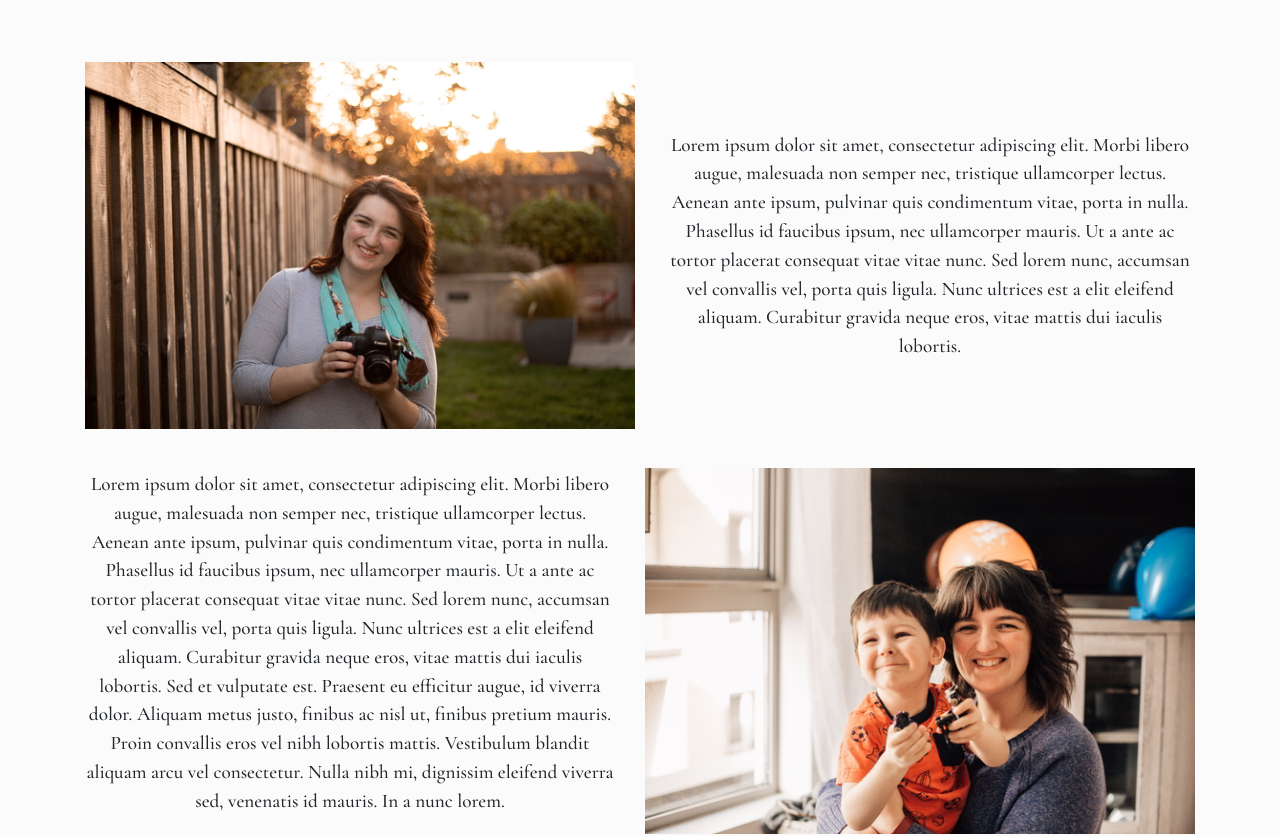
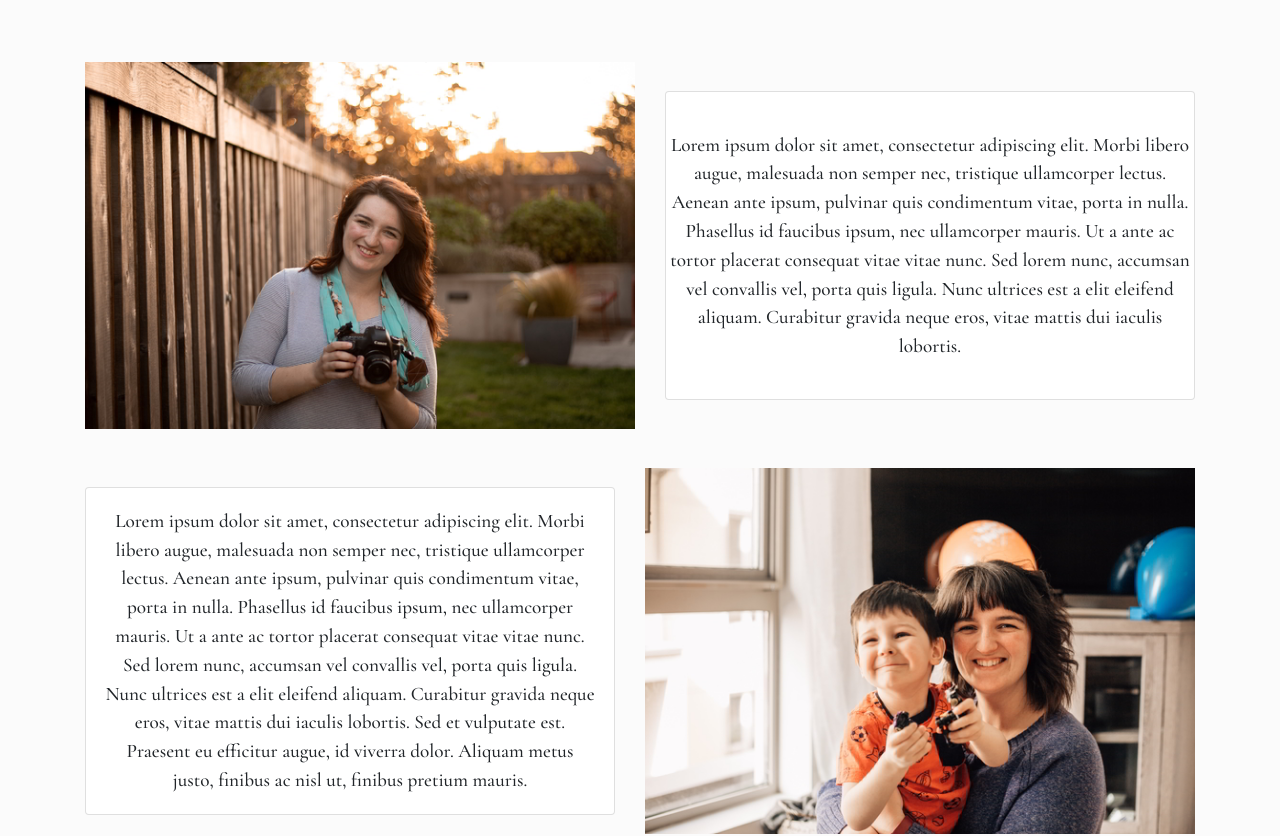
Before and after one commit to T-Ivings/photography-portfolio, a React (Create React App) app: page / in a window 1280 px wide. Shown: the part 1360-2196 px from the top of the page. Built offline with nearby package versions, Linux system fonts and the light colour scheme.

Commit message:
push for laptop

```diff
--- a/src/component/intro/Intro.js
+++ b/src/component/intro/Intro.js
@@ -9,7 +9,7 @@ import './Intro.scss';
 
 const string1 = "Lorem ipsum dolor sit amet, consectetur adipiscing elit. Morbi libero augue, malesuada non semper nec, tristique ullamcorper lectus. Aenean ante ipsum, pulvinar quis condimentum   vitae, porta in nulla. Phasellus id faucibus ipsum, nec ullamcorper mauris. Ut a ante ac tortor placerat consequat vitae vitae nunc. Sed lorem nunc, accumsan vel convallis vel, porta  quis ligula. Nunc ultrices est a elit eleifend aliquam. Curabitur gravida neque eros, vitae mattis dui iaculis lobortis.";
 
-const string2 = "Lorem ipsum dolor sit amet, consectetur adipiscing elit. Morbi libero augue, malesuada non semper nec, tristique ullamcorper lectus. Aenean ante ipsum, pulvinar quis condimentum   vitae, porta in nulla. Phasellus id faucibus ipsum, nec ullamcorper mauris. Ut a ante ac tortor placerat consequat vitae vitae nunc. Sed lorem nunc, accumsan vel convallis vel, porta  quis ligula. Nunc ultrices est a elit eleifend aliquam. Curabitur gravida neque eros, vitae mattis dui iaculis lobortis. Sed et vulputate est. Praesent eu efficitur augue, id viverra   dolor. Aliquam metus justo, finibus ac nisl ut, finibus pretium mauris. Proin convallis eros vel nibh lobortis mattis. Vestibulum blandit aliquam arcu vel consectetur. Nulla nibh mi,  dignissim eleifend viverra sed, venenatis id mauris. In a nunc lorem.";
+const string2 = "Lorem ipsum dolor sit amet, consectetur adipiscing elit. Morbi libero augue, malesuada non semper nec, tristique ullamcorper lectus. Aenean ante ipsum, pulvinar quis condimentum   vitae, porta in nulla. Phasellus id faucibus ipsum, nec ullamcorper mauris. Ut a ante ac tortor placerat consequat vitae vitae nunc. Sed lorem nunc, accumsan vel convallis vel, porta  quis ligula. Nunc ultrices est a elit eleifend aliquam. Curabitur gravida neque eros, vitae mattis dui iaculis lobortis. Sed et vulputate est. Praesent eu efficitur augue, id viverra   dolor. Aliquam metus justo, finibus ac nisl ut, finibus pretium mauris.";
 
 const string3 = "Lorem ipsum dolor sit amet, consectetur adipiscing elit. Morbi libero augue, malesuada non semper nec, tristique ullamcorper lectus. Aenean ante ipsum, pulvinar quis condimentum   vitae, porta in nulla. Phasellus id faucibus ipsum, nec ullamcorper mauris.";
 
--- a/src/component/intro/PhotoRow.js
+++ b/src/component/intro/PhotoRow.js
@@ -1,17 +1,18 @@
 import { React, useState } from 'react';
-import { Row, Col } from 'react-bootstrap';
+import { Row, Col, Card } from 'react-bootstrap';
 
 export default function PhotoRow(props)  {
 
   const [hovered, setHovered] = useState(false)
 
+
       const styles = {
-        myStyles: {
+        myImg: {
         opacity: 1,
         transition: "opacity 1s, background 1s",
         background: "#EBEFF7"
         },
-        myStylesHovered: {
+        myImgHovered: {
         opacity: 0.5,
         transition: "opacity 1s, background 1s",
         borderStyle: 'groove',
@@ -25,10 +26,12 @@ export default function PhotoRow(props)  {
     return(
       <Row>
         <Col className='text-center'>
-        <p>{props.text}</p>
+          <Card style={{padding: '1em'}}>
+            <Card.Text onMouseEnter={() => setHovered(true)} onMouseLeave={() => setHovered(false)}>{props.text}</Card.Text>
+          </Card>
         </Col>
         <Col>
-        <img style={hovered ? styles.myStylesHovered : styles.myStyles } src={props.picture} width={"550px"} alt="" className="photo-row" onMouseEnter={() => setHovered(true)} onMouseLeave={() => setHovered(false)}/>
+        <img style={hovered ? styles.myImgHovered : styles.myImg } src={props.picture} width={"550px"} alt="" className="photo-row" onMouseEnter={() => setHovered(true)} onMouseLeave={() => setHovered(false)}/>
       </Col>
     </Row>
     )
@@ -41,7 +44,9 @@ export default function PhotoRow(props)  {
         <img style={hovered ? styles.myStylesHovered : styles.myStyles } src={props.picture} width={"550px"} alt="" className="photo-row" onMouseEnter={() => setHovered(true)} onMouseLeave={() => setHovered(false)}/>
         </Col>
         <Col className="text-center">
-        {props.text}
+        <Card style={{paddingTop: '2em', paddingBottom: '2em'}}>
+            <Card.Text>{props.text}</Card.Text>
+          </Card>
       </Col>
     </Row>
     )
--- a/src/component/navigation/Navigation.js
+++ b/src/component/navigation/Navigation.js
@@ -13,7 +13,7 @@ const Navigation = () => {
   const handleScroll = debounce(() =>  {
     const currentScrollPos = window.pageYOffset;
 
-    setVisible(prevScrollPos > currentScrollPos);
+    setVisible(prevScrollPos   > currentScrollPos);
 
     setPrevScrollPos(currentScrollPos);
   });
```
